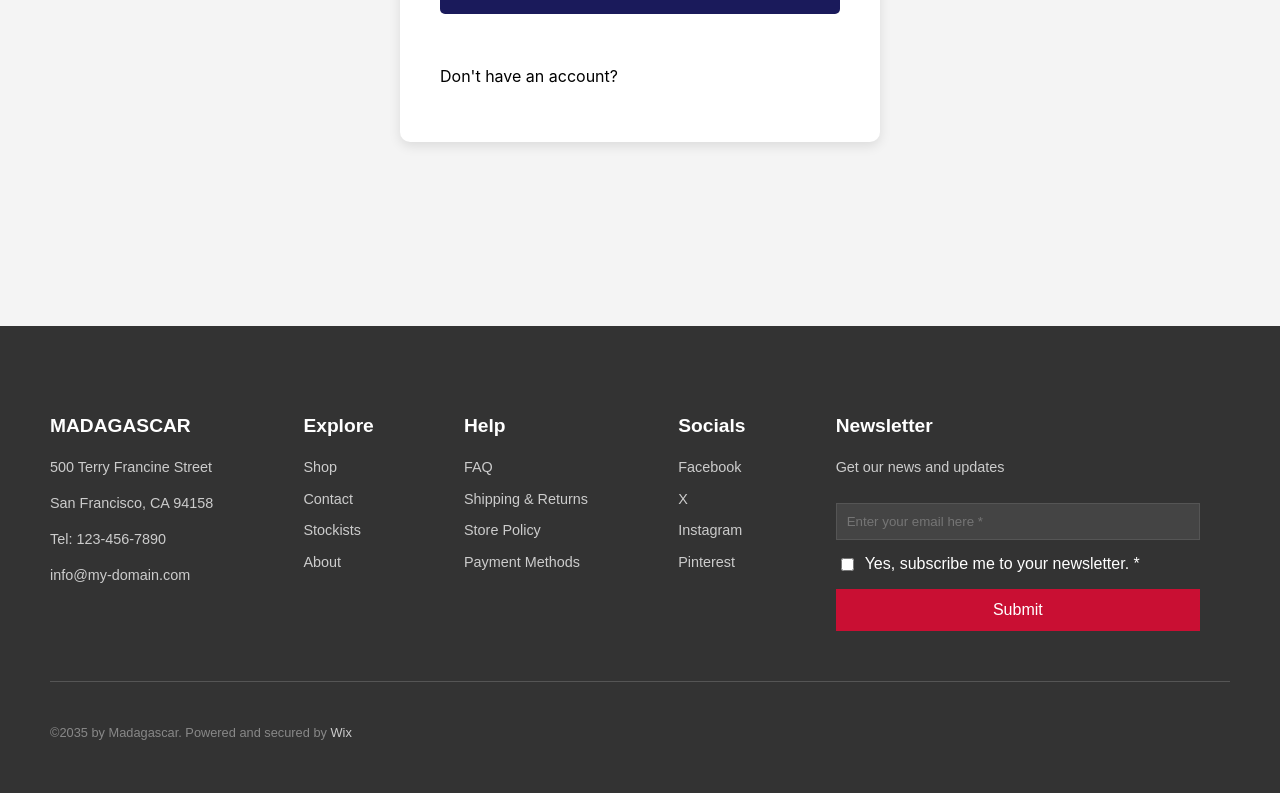
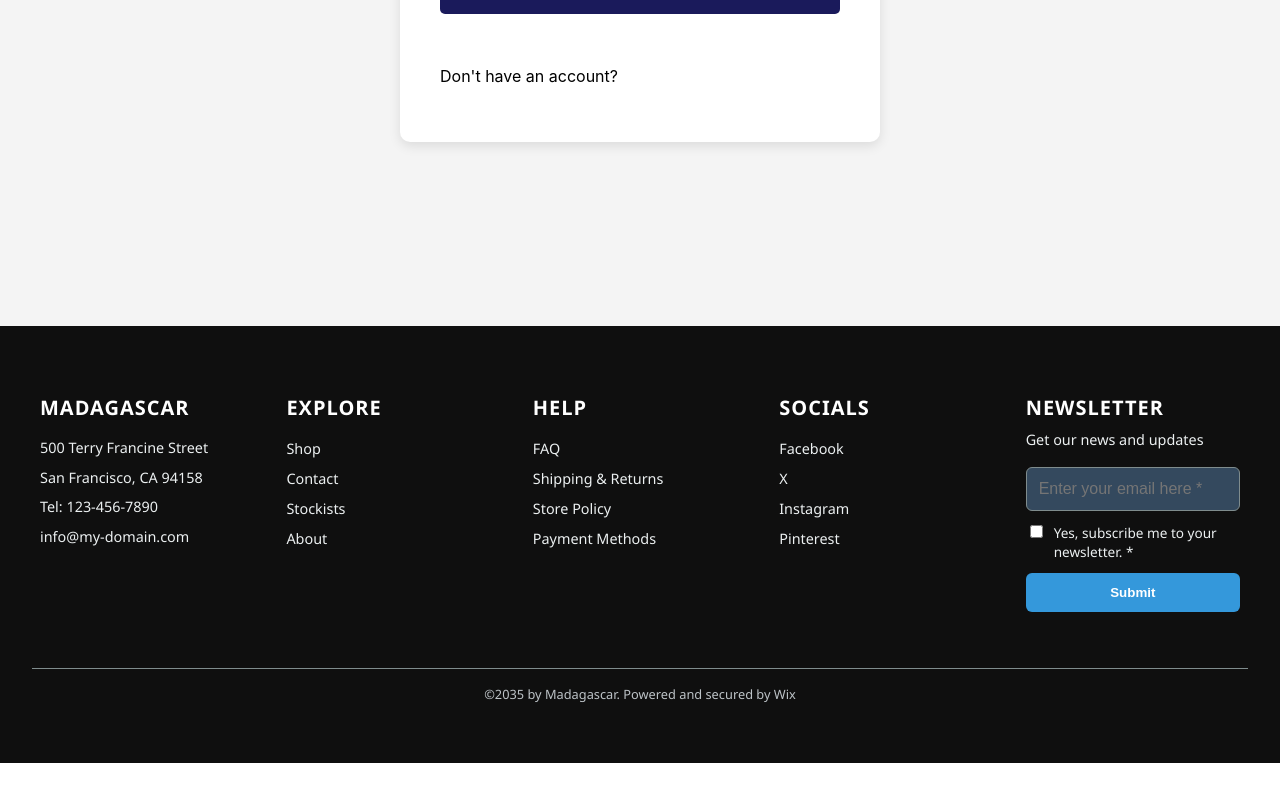
Before and after one commit to arathyrajeesh/ecommerce-project-react, a React (Create React App) app: page /login in a window 1280 px wide. Shown: the part 607-1400 px from the top of the page. After the commit the page ends 1370 px from the top, so only its background shows below. Built offline with nearby package versions, Linux system fonts and the light colour scheme.

Commit message:
fooetr css add

```diff
--- a/src/styles/Footer.css
+++ b/src/styles/Footer.css
@@ -1,10 +1,9 @@
 .footer-container {
-    background-color: #333;
-    color: #fff;
-    font-family: 'Arial', sans-serif;
+    background-color: #0f0f0f;
+    color: #ecf0f1;
+    padding: 3rem 2rem;
+    font-family: 'Segoe UI', Tahoma, Geneva, Verdana, sans-serif;
     position: relative;
-    padding-top: 50px;
-    padding-bottom: 20px;
 }
 
 .footer-map-bg {
@@ -13,135 +12,136 @@
     left: 0;
     width: 100%;
     height: 100%;
-    background-size: cover;
-    background-position: center;
-    opacity: 0.2;
-    z-index: 0;
+    opacity: 0.05;
+    pointer-events: none;
 }
 
 .footer-content {
     display: flex;
     justify-content: space-between;
-    padding: 20px 50px;
-    position: relative;
-    z-index: 1;
+    flex-wrap: wrap;
+    max-width: 1200px;
+    margin: 0 auto;
+    gap: 2rem;
 }
 
 .footer-section {
-    flex-grow: 1;
-    margin-right: 30px;
+    flex: 1;
+    min-width: 150px;
+    margin-bottom: 1.5rem;
 }
 
 .footer-section h3 {
-    font-size: 1.2rem;
-    margin-bottom: 20px;
-    font-weight: bold;
+    font-size: 1.25rem;
+    font-weight: 600;
+    margin-bottom: 1rem;
+    color: #fff;
+    text-transform: uppercase;
+    letter-spacing: 1px;
 }
 
-.footer-section p,
-.footer-section a {
+.footer-section p {
     font-size: 0.9rem;
-    color: #ccc;
-    text-decoration: none;
     line-height: 1.5;
+    margin: 0.5rem 0;
 }
 
 .footer-section ul {
     list-style: none;
     padding: 0;
+    margin: 0;
 }
 
 .footer-section li {
-    margin-bottom: 10px;
+    margin-bottom: 0.5rem;
+}
+
+.footer-section a {
+    text-decoration: none;
+    color: #ecf0f1;
+    font-size: 0.9rem;
+    transition: color 0.3s ease;
 }
 
 .footer-section a:hover {
-    text-decoration: underline;
+    color: #3498db;
+}
+
+.newsletter h3 {
+    margin-bottom: 0.5rem;
+}
+
+.newsletter p {
+    margin-bottom: 1rem;
+}
+
+.newsletter form {
+    display: flex;
+    flex-direction: column;
+    gap: 0.75rem;
 }
 
 .newsletter input[type="email"] {
-    width: 100%;
-    padding: 10px;
-    margin-top: 10px;
-    border: 1px solid #555;
-    background-color: #444;
+    padding: 0.75rem;
+    border-radius: 6px;
+    border: 1px solid #7f8c8d;
+    background-color: #34495e;
     color: #fff;
-    box-sizing: border-box;
+    font-size: 1rem;
+    transition: border-color 0.3s ease;
+}
+
+.newsletter input[type="email"]:focus {
+    outline: none;
+    border-color: #3498db;
 }
 
 .newsletter-checkbox {
     display: flex;
     align-items: flex-start;
-    margin: 15px 0;
+    gap: 0.5rem;
+    font-size: 0.85rem;
 }
 
 .newsletter-checkbox input[type="checkbox"] {
-    margin-right: 10px;
-    min-width: 15px;
+    margin-top: 2px;
 }
 
 .newsletter .submit-btn {
-    background-color: #c90f33;
-    color: #fff;
+    padding: 0.75rem;
+    background-color: #3498db;
+    color: white;
     border: none;
-    padding: 12px 20px;
+    border-radius: 6px;
+    font-weight: 600;
     cursor: pointer;
-    font-size: 1rem;
-    width: 100%;
     transition: background-color 0.3s ease;
 }
 
 .newsletter .submit-btn:hover {
-    background-color: #a30c2a;
+    background-color: #2980b9;
 }
 
 .footer-divider {
-    border: none;
+    border: 0;
     height: 1px;
-    background-color: #555;
-    margin: 30px 50px;
-    position: relative;
-    z-index: 1;
+    background-color: #7f8c8d;
+    margin-top: 2rem;
 }
 
 .footer-bottom {
-    display: flex;
-    justify-content: space-between;
-    align-items: center;
-    padding: 0 50px 20px;
-    position: relative;
-    z-index: 1;
-}
-
-.footer-bottom p {
+    text-align: center;
     font-size: 0.8rem;
-    color: #888;
+    color: #bdc3c7;
+    margin-top: 1rem;
 }
 
 .footer-bottom a {
-    color: #ccc;
+    color: #bdc3c7;
     text-decoration: none;
+    transition: color 0.3s ease;
 }
 
 .footer-bottom a:hover {
-    text-decoration: underline;
+    color: #fff;
 }
-
-@media (max-width: 768px) {
-    .footer-content {
-        flex-direction: column;
-        gap: 30px;
-        padding: 20px 20px;
-    }
-
-    .footer-section {
-        margin-right: 0;
-    }
-
-    .footer-bottom {
-        flex-direction: column;
-        text-align: center;
-        gap: 15px;
-        padding: 0 20px 20px;
-    }
-}
```
